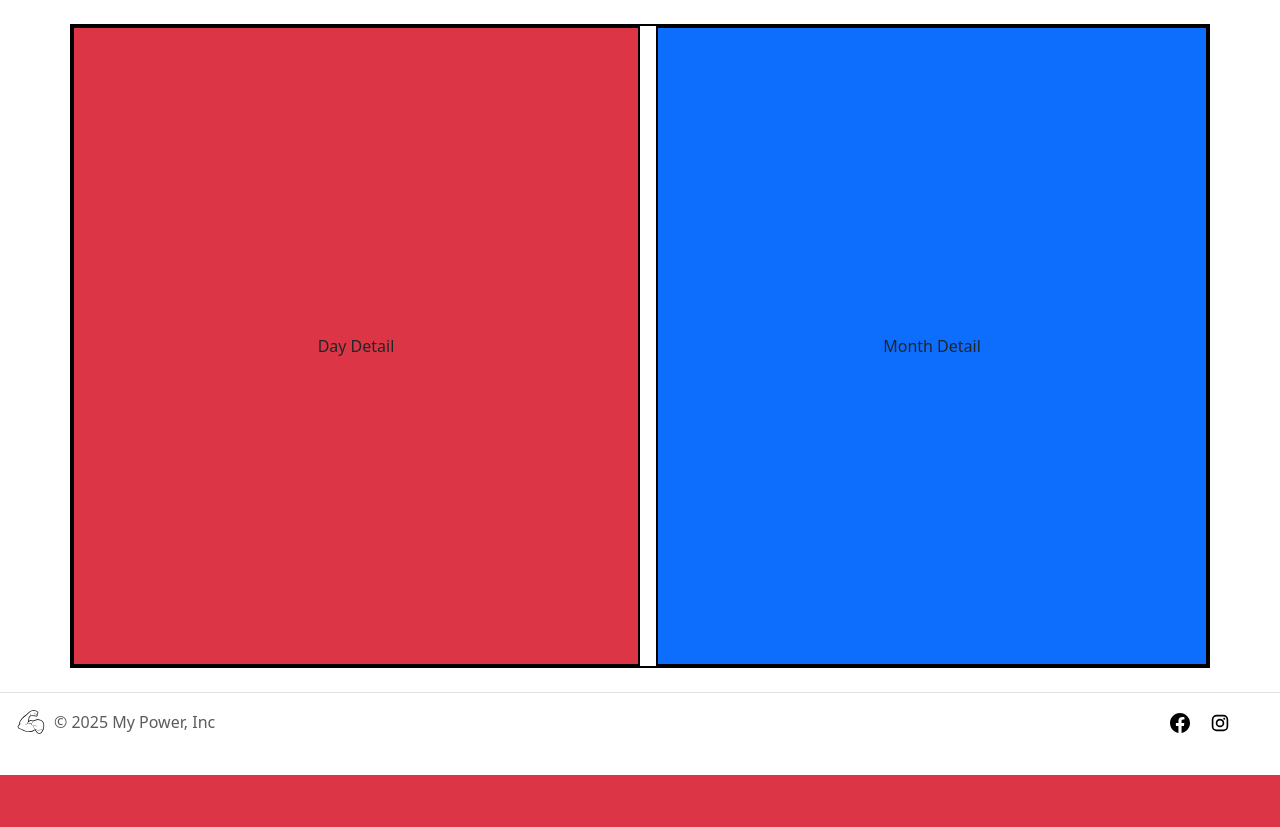
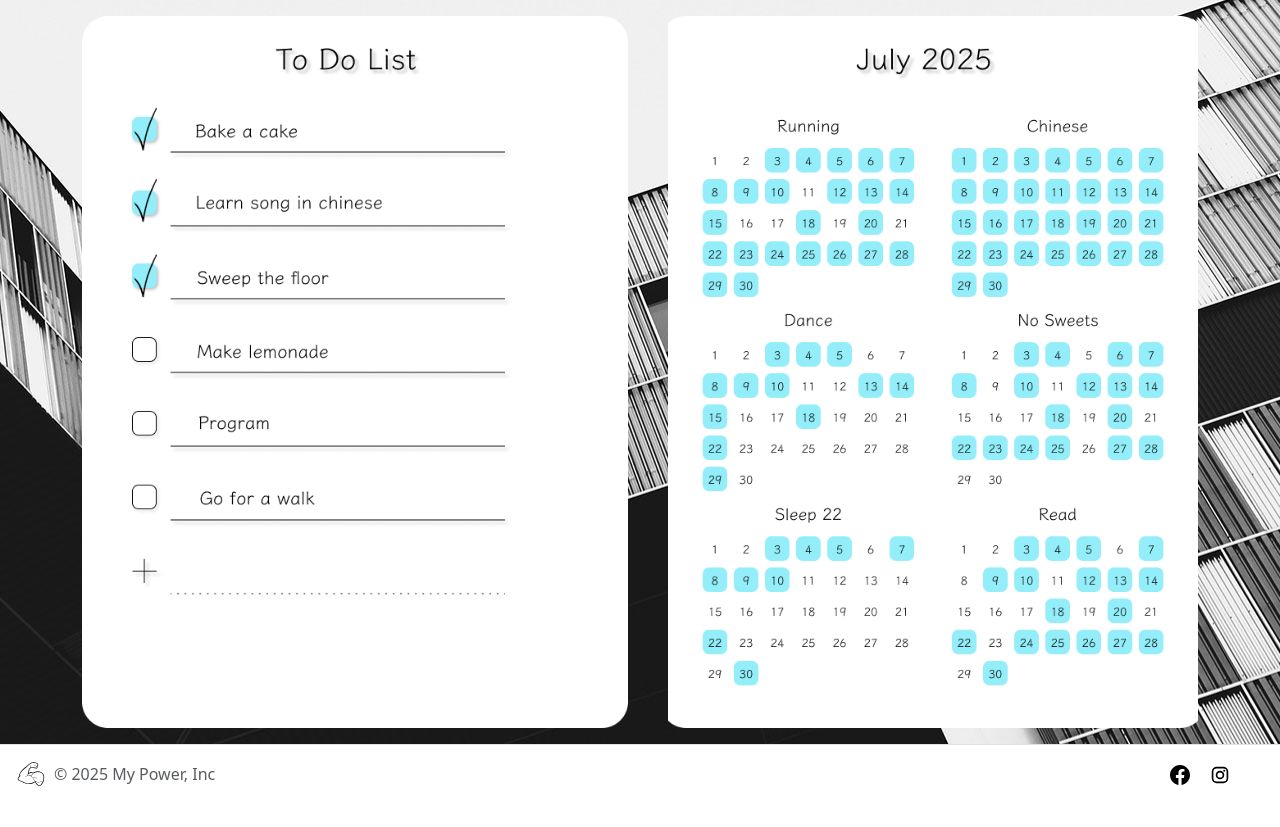
Before and after one commit to sofijasljusar/100-days-20-projects, a Django app: page / in a window 1280 px wide. Shown: the part 72-899 px from the top of the page. Before the commit the page ends 847 px from the top, so only its background shows below. Run offline with Django 5.2, Linux system fonts and the light colour scheme.

Commit message:
Project 8: Add mockups from figma to visualize main functionality

```diff
--- a/project8/static/project8/css/styles.css
+++ b/project8/static/project8/css/styles.css
@@ -1,6 +1,6 @@
 .fullscreen-size {
     min-height: 80vh;
-    border: 2px solid black;
+    /*border: 2px solid black;*/
 }
 
 input {
--- a/project8/templates/base.html
+++ b/project8/templates/base.html
@@ -16,11 +16,14 @@
         <!-- Navigation-->
         {% include "partials/navigation.html" %}
         {% block container %}
+            <div class="py-3" style="background-image: url('{% static 'project8/images/bg-01.jpg' %}');">
+
             <!-- Container for full screen pages -->
-            <div class="container fullscreen-size my-4">
+            <div class="container fullscreen-size">
                 {%  block content %}
                 <!-- Content goes here -->
                 {%  endblock content %}
+            </div>
             </div>
         {%  endblock container %}
         <!-- Footer-->
--- a/project8/templates/home.html
+++ b/project8/templates/home.html
@@ -2,12 +2,11 @@
 {% load static %}
 
 {% block content %}
-
     <div class="row gy-3">
-        <div class="col-12 col-lg-6 d-flex align-items-center justify-content-center bg-danger me-3 fullscreen-size">
+        <div class="col-12 col-lg-6 d-flex align-items-center justify-content-center me-3 fullscreen-size">
             {% include 'partials/day-detail.html' %}
         </div>
-        <div class="col d-flex align-items-center justify-content-center bg-primary fullscreen-size">
+        <div class="col d-flex align-items-center justify-content-center fullscreen-size">
             {% include 'partials/month-detail.html' %}
         </div>
     </div>
--- a/project8/templates/partials/day-detail.html
+++ b/project8/templates/partials/day-detail.html
@@ -1 +1,4 @@
-Day Detail
+{% load static %}
+<img src="{% static 'project8/images/Day Mock.png' %}"
+     alt="demo"
+     style="width: 100%; height: 100%; object-fit: cover;">
--- a/project8/templates/partials/month-detail.html
+++ b/project8/templates/partials/month-detail.html
@@ -1 +1,4 @@
-Month Detail
+{% load static %}
+<img src="{% static 'project8/images/Month Mock.png' %}"
+     alt="demo"
+     style="width: 100%; height: 100%; object-fit: cover;">
```
Also changed, not shown: project8/static/project8/images/Day Mock.png (added), project8/static/project8/images/Month Mock.png (added), project8/static/project8/images/bg-01.jpg (added), project8/templates/day-detail-page.html (line endings or trailing spaces).
